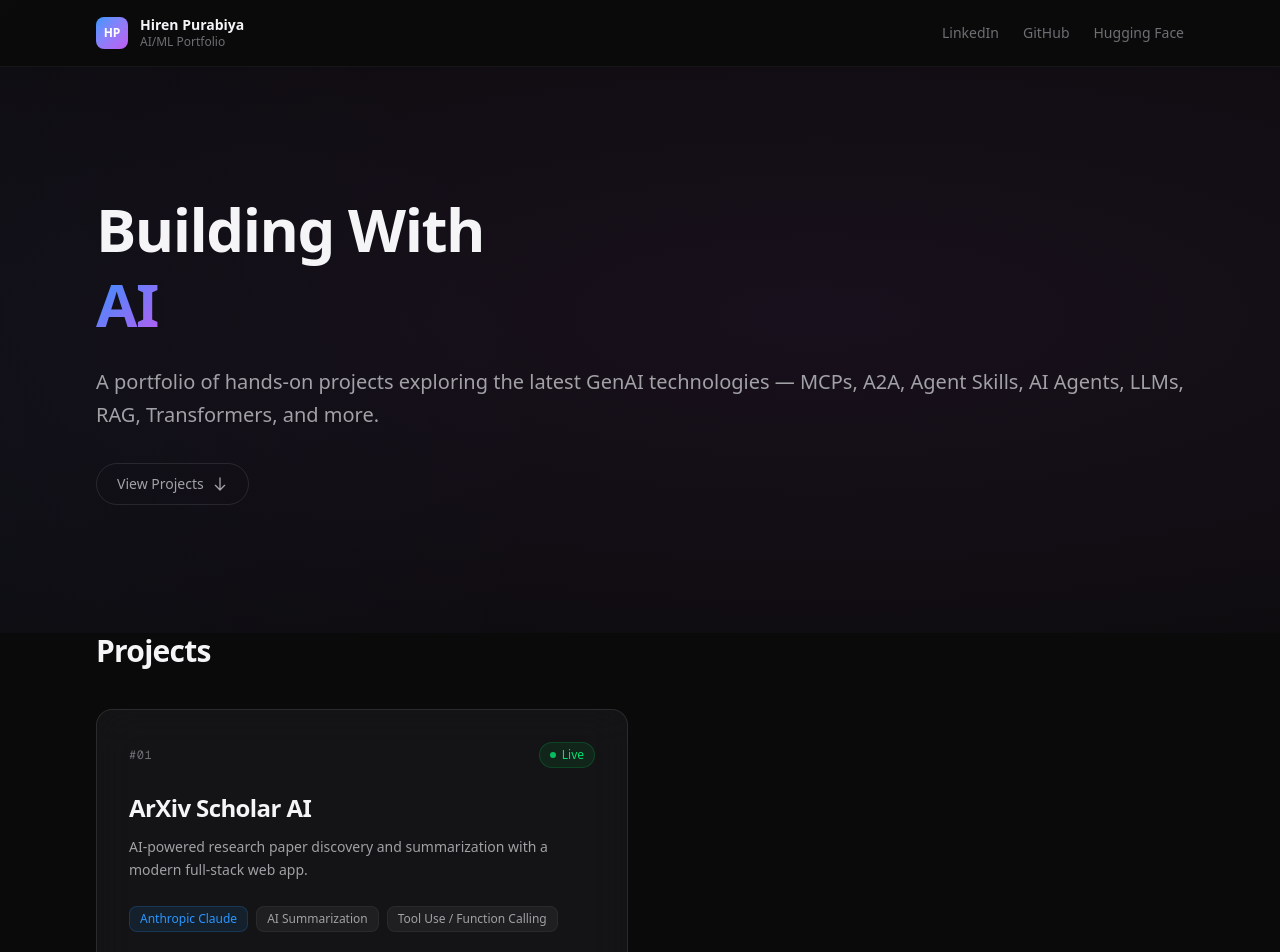
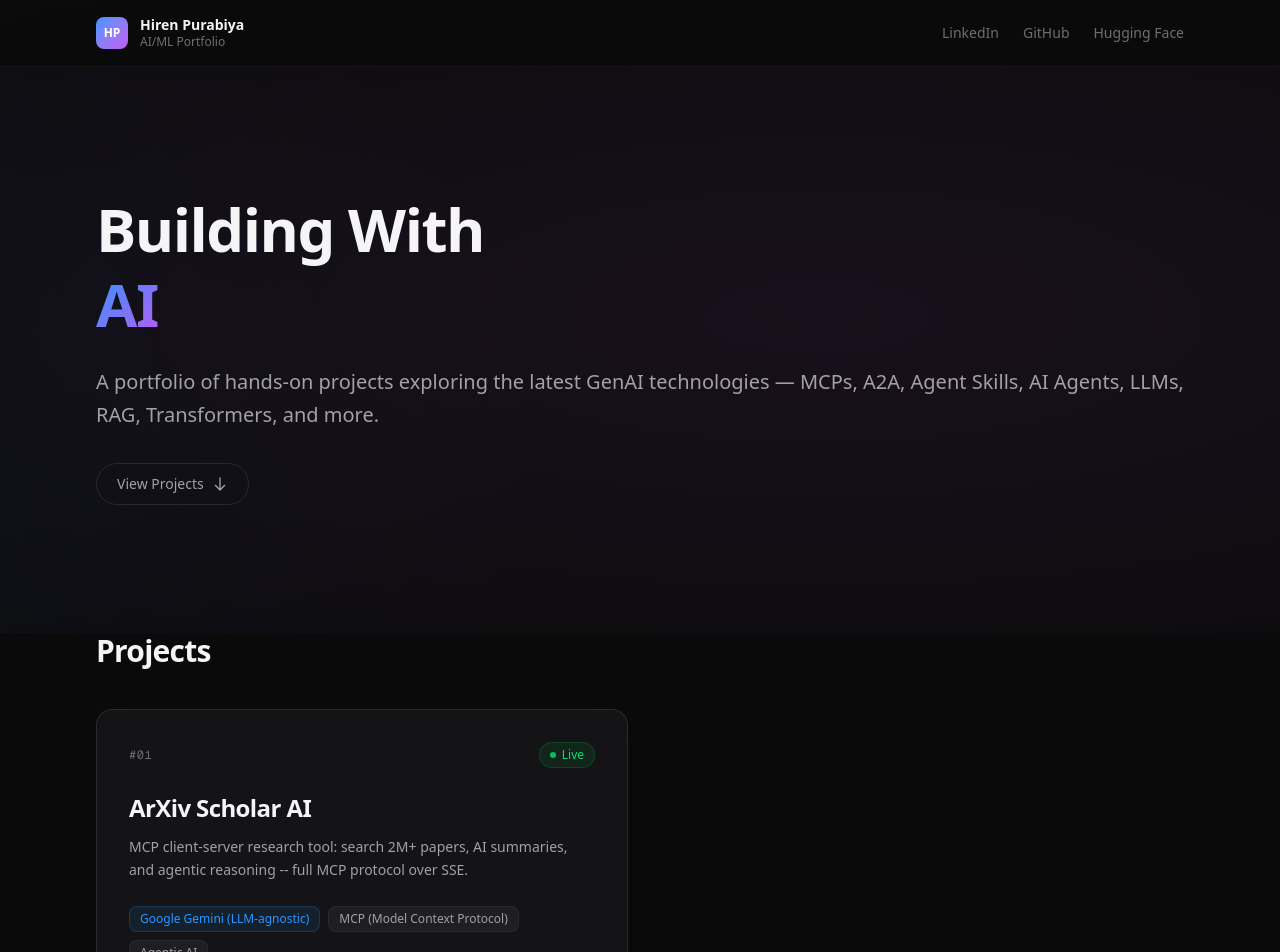
Before and after one commit to hirenpurabiya/ai-portfolio, a Next.js app in the folder site/: page / in a window 1280 px wide. Shown: the top 952 px of the page. Built offline with nearby package versions, Linux system fonts and the light colour scheme.

Commit message:
Update ArXiv Scholar AI to reflect MCP client-server architecture
Updated tagline, description, tech stack, AI concepts, LLMs,
architecture diagram, and highlights to accurately show the MCP
implementation: SSE transport, dynamic tool discovery, agentic loop,
and LLM-agnostic design.

```diff
--- a/site/src/data/projects.ts
+++ b/site/src/data/projects.ts
@@ -20,9 +20,9 @@ export const projects: Project[] = [
     number: "01",
     title: "ArXiv Scholar AI",
     tagline:
-      "AI-powered research paper discovery and summarization with a modern full-stack web app.",
+      "MCP client-server research tool: search 2M+ papers, AI summaries, and agentic reasoning -- full MCP protocol over SSE.",
     description:
-      "Search arXiv's database of 2M+ academic papers on any topic and get concise AI-powered summaries using Claude. Features a beautiful Next.js frontend, a Python FastAPI backend, and real-time paper search with direct PDF links.",
+      "An MCP (Model Context Protocol) client-server app built from scratch. The backend exposes 5 MCP tools, 3 resources, and 2 prompt templates via FastMCP. The web agent connects as a real SSE client, discovers tools dynamically, and executes them through the MCP protocol. LLM-agnostic architecture -- currently Gemini free tier, swappable to any LLM.",
     status: "live",
     github: "https://github.com/hirenpurabiya/arxiv-scholar-ai",
     demo: "https://arxiv-scholar-ai.vercel.app",
@@ -33,34 +33,38 @@ export const projects: Project[] = [
       "Tailwind CSS",
       "Python",
       "FastAPI",
+      "FastMCP",
+      "MCP SDK",
+      "SSE-Starlette",
       "Pydantic",
       "Vercel",
       "Render",
     ],
     aiConcepts: [
-      "AI Summarization",
-      "Tool Use / Function Calling",
-      "API Orchestration",
-      "Prompt Engineering",
+      "MCP (Model Context Protocol)",
+      "Agentic AI",
+      "Tool Calling",
+      "SSE Streaming",
+      "Multi-step Reasoning",
     ],
-    llms: ["Anthropic Claude"],
+    llms: ["Google Gemini (LLM-agnostic)"],
     architecture: `flowchart LR
     U[User] --> FE[Next.js Frontend]
-    FE --> API[FastAPI Backend]
-    API --> AX[arXiv API]
-    AX --> PROC[Result Processing]
-    API --> CL[Claude API]
-    CL --> SUM[AI Summary]
-    PROC --> FE
-    SUM --> FE`,
+    FE -->|SSE stream| API[FastAPI Backend]
+    API --> AGENT[MCP Agent]
+    AGENT -->|SSE client| MCP[MCP Server - FastMCP]
+    MCP --> AX[arXiv API]
+    AGENT --> LLM[LLM - Gemini]
+    LLM -->|pick tool| AGENT
+    MCP -->|tool result| AGENT`,
     highlights: [
-      "Search arXiv's 2M+ papers by any topic with smart relevance ranking",
-      "AI-powered summaries using Claude -- concise, readable explanations of complex research",
-      "Direct PDF download links for every paper",
-      "Topic-based organization -- articles saved and grouped for easy revisiting",
-      "Full REST API backend with interactive Swagger documentation",
-      "Modern, responsive UI built with Next.js and Tailwind CSS",
-      "Learning journal documenting CS/AI/ML concepts explained simply",
+      "Full MCP stack -- Server (FastMCP) with 5 tools, 3 resources, 2 prompts; SSE transport",
+      "Real MCP client-server -- agent connects via SSE, discovers tools dynamically, executes through MCP protocol",
+      "Agentic loop -- LLM decides which tools to call, evaluates results, loops up to 10 steps",
+      "Live reasoning UI -- users see tool calls and results streamed in real time via SSE",
+      "LLM-agnostic -- currently Gemini free tier; swappable to Claude, GPT, Llama, Bedrock, or any LLM",
+      "Any MCP client can connect -- Claude Desktop, Cursor, custom agents all work out of the box",
+      "Search arXiv's 2M+ papers with AI summaries and Explain Like I'm 10 mode",
     ],
   },
 ];
```
